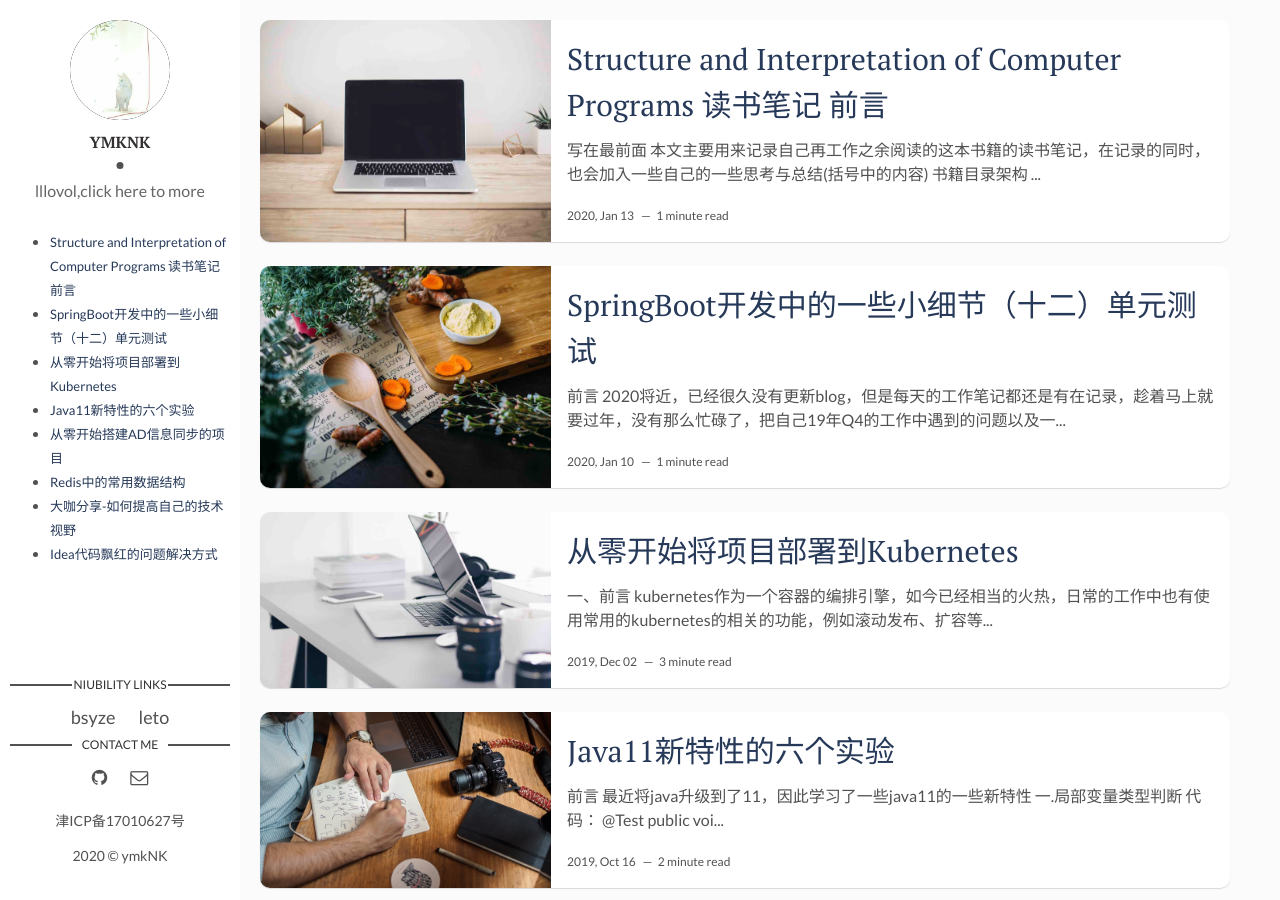
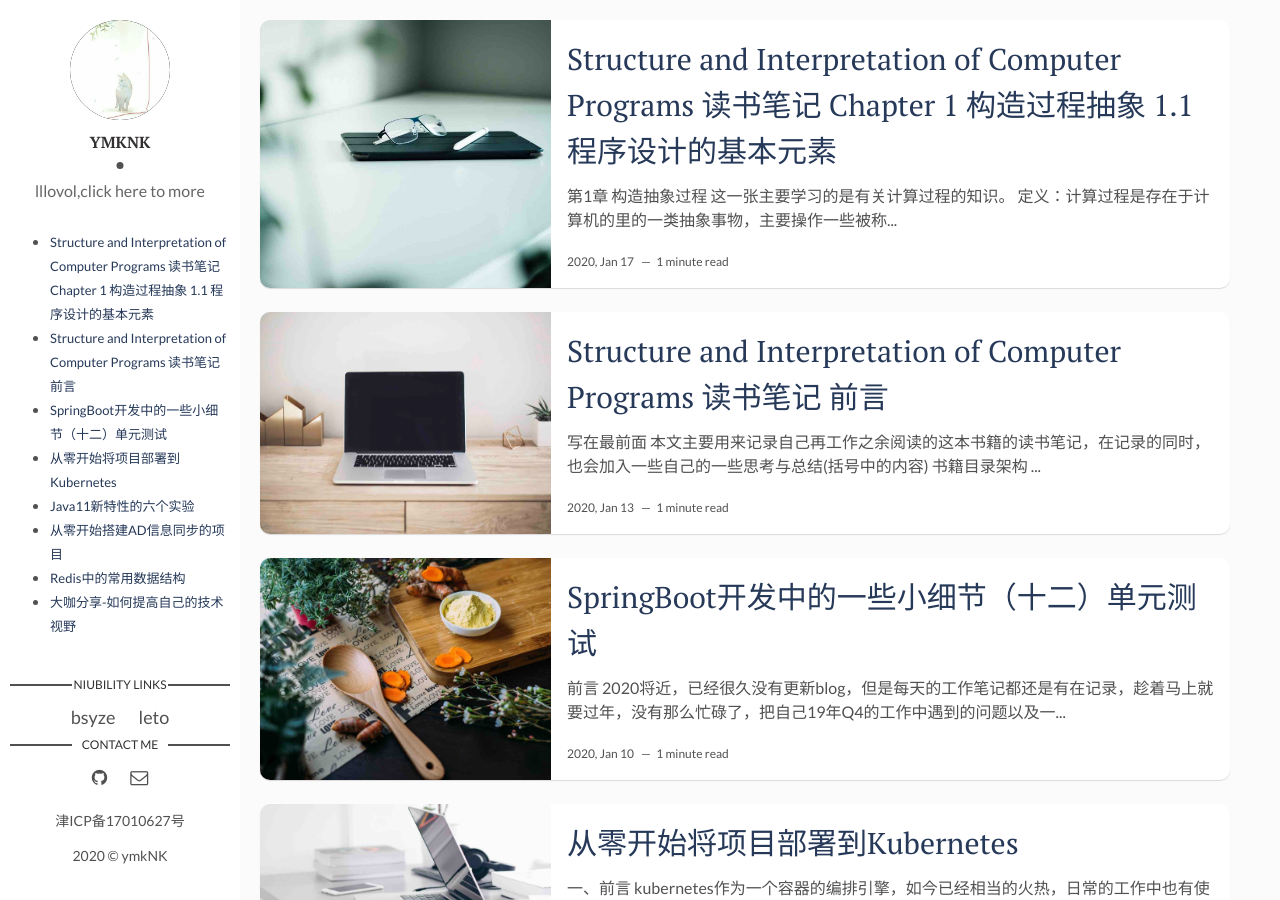
Before and after one commit to ymkNK/ymkNK.github.io, a Jekyll site: the page built from index.html, in a window 1280 px wide and 900 px high. Built offline with Jekyll 4.4.1, drawn with Linux system fonts in a browser that asks for light colours; the list of posts is cut into pages by our own code; comment, search, counter and statistics services are not loaded; some of the changed lines change nothing that is shown; some of the changed text lies outside the part shown.

Commit message:
2020-01-19-note-2020-0119

````diff
--- a/_layouts/main.html
+++ b/_layouts/main.html
@@ -16,7 +16,7 @@ layout: default
     </div>
 
     <div class="toc-container" id="toc-container">
-      {% include toc.html html=content h_min=1 h_max=2 ordered=false %}
+      {% include toc.html html=content h_min=1 h_max=3 ordered=false %}
     </div>
 
   </header> <!-- End Header -->
--- /dev/null
+++ b/_posts/note/2020-01-17-structure-and-interpretation-of-computer-programs-chapter1.1.md
@@ -0,0 +1,107 @@
+---
+layout: post
+title: Structure and Interpretation of Computer Programs 读书笔记 Chapter 1 构造过程抽象 1.1 程序设计的基本元素
+subtitle: Structure and Interpretation of Computer Programs
+author: ymkNK
+date: 2020-01-17 11:13:47 +0800
+categories: Note
+tag: Note
+img: 5.jpg
+---
+## 第1章 构造抽象过程
+- 这一张主要学习的是有关**计算过程**的知识。
+>定义：计算过程是存在于计算机的里的一类抽象事物，主要操作一些被称之为"数据"的抽象事物。（就像Java中的各种类中的方法）
+
+
+- 我们指挥这种过程的程序就像是巫师的巫术一样，使用一些诡秘而深奥的程序设计语言，通过符号表达式的形式精心编排而成，他们描述了我们希望相应的计算过程去完成的工作。
+
+- 但是幸运的是，我们学习程序的危险性远远小于巫术。但是我们也必须像麻瓜一样，必须去学习、理解、预期我们所使用的咒语（程序）所带来的效果。程序里即使有一个小错误（bug or glitch）,也可能带来无法预料的后果。
+真实的程序设计则需要极度细心，需要经验和智慧。
+- 设计良好的计算系统就像设计良好的汽车或者核反应堆一样，具有某种模块化的设计，其中的各个部分都可以独立地构造、替换和排除错误。
+
+- 书中所使用的Lisp方言Scheme，并不是一门主流语言，但是有一个非常重要的特征：计算过程的Lisp描述（过程）本身可以作为Lisp的数据来表示和操作。而不是现在很多威力强大的程序设计技术，都依赖于填平在 "被动的"数据和"主动的"过程之间的传统划分。
+
+## 1.1 程序设计的基本元素
+一个强有力的语言，不仅是一种指挥计算机执行任务的方式，它应该成为一种框架，是我们能够在其中组织自己有关计算过程的思想。
+每一种强有力的语言都提供了三种机制：
+- 基本表达式形式：用于表示语言所关心的最简单的个体。
+- 组合的方法：通过它们可以从比较简单的东西出发构造出复合的元素。
+- 抽象的方法：通过它们可以为复合对象命名，并将它们当做单元去操作。
+
+用白话来解释，数据就是我们希望去操作的东西，而过程就是有关操作这些数据的规则描述。这样，任何强有力的程序设计语言都必须能够表达表述基本的数据和基本过程，还需要提供对过程和数据进行组合和抽象的方法。
+
+### 1.1.1 表达式
+- 开始程序设计，最简单的方式就是打开计算机的终端，用键盘输入一个表达式，解释器的响应就是将它对这一个表达式的求值结果显示出来。
+- 运算对象+运算符 ==>组合式  （组合式本身也可以作为运算对象参与其他组合式的运算（套娃递归））
+- 即使对于非常复杂的表达式 解释器也是按照同样的基本循环运作： 读入->求值->打印
+
+### 1.1.2 命名和环境
+- 程序设计中一个必不可少的方面，就是它需要提供一种通过名字去使用计算对象的方式。我们将名字标识符成为变量，它的值也就是它所对应的那个对象。
+- 实际上，构造一个复杂的程序，也就是为了去一步步地创建出越来越复杂的计算性对象。（一个Lisp程序通常是由一大批相对简单的过程组成的）
+- 我们可以将值和符号相关联，而后又能提取出这些纸，这意味着解释器必须维护这某种存储能力，以便保持有关 名字-值 对偶的轨迹。这种存储被称之为环境 （更加准确的说是全局环境，以后会看到，在一个计算过程中完全可能涉及到若干不同的环境（全局域和局部域，全局变量和局部变量））
+
+### 1.1.3 组合式的求值
+一个组合式的求值狐妖就是做两件事
+1. 求值该组合式的各个子表达式
+2. 将作为最左子表达式的（运算符）的值那个过程应用于相应的实际参数，所谓的实际参数就是其他子表达式（运算对象）的值。
+
+- 一般而言，我们将递归看做一种处理层次性结构的（像树这样的对象）极强有力的技术。
+- "值向上穿行"形式的求值形式是一类更一般的计算过程的例子，这种计算过程被称为树形积累。
+- (define x 3)这种定义的情况，这算是一种特殊形式，作用是将符号x关联一个3的值，这并不是一个组合式。每一种特殊形式都有自己的求值规则。
+
+### 1.1.4 复合过程
+三个元素：
+1. 数和算数运算是基本的数据和过程
+2. 组合式的嵌套提供了一种组织起多个操作的方法
+3. 定义是一种受限的抽象手段，他为名字关联相应的值
+
+这是一种威力更强大的抽象技术
+
+```
+(define (square x) (* x x))
+```
+
+上述代码就是是用复合过程的方式，定义了一个乘方，使用的时候只需要
+
+```
+(square x)
+```
+
+和组合式的嵌套类似，复合过程也可以使用在其他的复合过程的定义当中
+
+```
+(
+    define (sum_of_squares x y) (+ (square x) (square y))
+)
+```
+
+例如上面的代码，就是一个平方和的复合过程实现,我们同样也能够将其实用到更加复杂的复合过程中去（无限套娃）。但是由于复合过程的构造太深，如果我们只是看到sum_of_squares这一层，就会感到疑惑？这个square究竟是像 "+","-","*","/" 一样直接做在解释器中呢？还是被定义成了一个复合过程呢？
+
+```
+(
+    define (f a)
+        (sum_of_squares (+ a 1) (* a 2))
+)
+```
+
+### 1.1.5 过程应用的代换模型
+在本章的例子当中，就比如上方的 平方和 例子 `(f 5)` 结果是136，我们是怎么去理解这个过程的呢？
+1. `(f 5)` 我们先取出f的体
+2. `(sum_of_squares (+ a 1) (* a 2))` 然后将实际参数替换这个表达式中的形参
+3. `(sum_of_squares (+ 5 1) (* 5 2))` 这样就转化为了两个简单表达式的运算
+4. `(sum_of_squares 6 10)` 然后取出sum_of_square的体，同样进行计算
+5. ...
+6. `(+ 36 100)` 得到结果
+
+
+上面的这种模型，就是我们所说的代换模型。但是有两点需要注意：
+- 代换的作用只是方便我们理解，而不是解释器的实际工作方式的具体描述。
+- 在模拟复杂的科学研究现象的时候，我们也都是从最简单的模型开始的。
+
+#### 正则序和应用序
+- 正则序：完全展开再进行规约（处理到了最后一步，再进行求值）
+- 应用序：先求值参数而后应用（一边带入，一边处理）（可能会重复求值，浪费效率
+
+### 条件表达式和谓词
+- 条件表达式：根据不同的情况进行不同的处理（if-else、switch、cond等等）
+- 谓词：返回 真 或者 假 的表达式。
````
